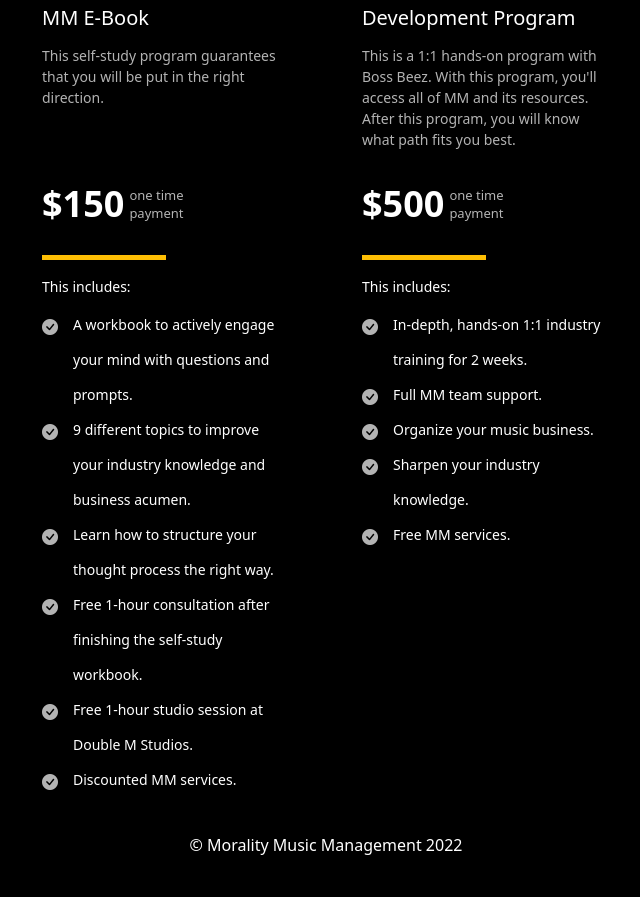
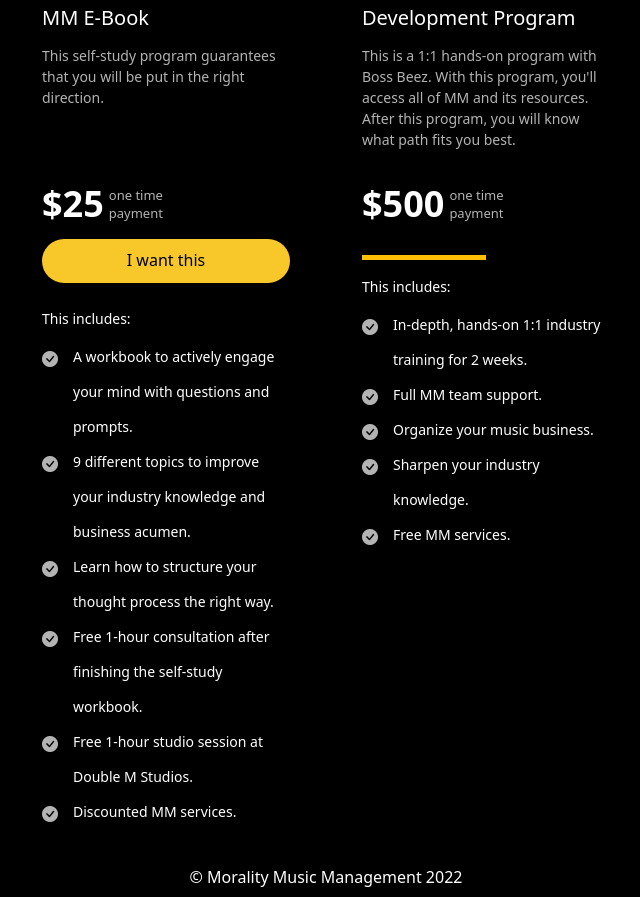
Before and after one commit to ZachJxyz/morality-music, a website: page index.html in a window 1280 px wide. Shown: the part 2316-3213 px from the top of the page, without its empty margins (314-954 px from the left). Before the commit the page ends 3181 px from the top, so only its background shows below. Drawn offline with nearby package versions, Linux system fonts and the light colour scheme.

Commit message:
updated button to include ebook link

```diff
--- a/index.html
+++ b/index.html
@@ -162,7 +162,7 @@
                                         <!-- Price -->
                                         <div class="flex-container align-items-center">
                                             <span class="price-column-price-text">
-                                                <span>$150</span>
+                                                <span>$25</span>
                                             </span>
 
                                             <!-- Interval -->
@@ -174,11 +174,19 @@
                                         </div>
                                     </div>
                                 </div>
+                                <div class="button price-column-button primary button-lg" type="button">
+                                    <div class="flex-container justify-content-center align-items-center">
+                                        <span class="button-text truncate">
+                                            <a href="https://moralitymusic.gumroad.com/l/ebook" target="_blank" style="text-decoration:none;color:black;">I want this</a>
+                                        </span>
+                                    </div>
+                                </div>
                             </div>
 
                         </div>
 
-                        <hr class="price-hr">
+
+                        <!-- <hr class="price-hr"> -->
 
                         <!-- Bottom half of pricing table-->
                         <div class="price-column-featured flex-container direction-column ">
--- a/style.css
+++ b/style.css
@@ -158,6 +158,35 @@
     margin-bottom: 20px;
   }
 
+  .button {
+    line-height: 1.15;
+    background-color: rgb(248, 199, 41);
+    border-color: rgb(248, 199, 41);
+    text-align: center;
+    margin-bottom: 25px;
+  }
+
+  .button:hover {
+    background-color: rgba(248, 200, 41, 0.917);
+  }
+
+  .button-lg {
+    padding: 12px 24px;
+  }
+
+  .price-column-button {
+    border-radius: 22px;
+    height: 44px;
+    width: 100%;
+    color: black;
+    justify-content: center;
+    align-items: center;
+  }
+
+  .button-text {
+    font-weight: 500;
+  }
+
   .price-column-name {
     margin-bottom: 12px;
   }
```
Also changed, not shown: package.json (added, +19 -0 lines).
